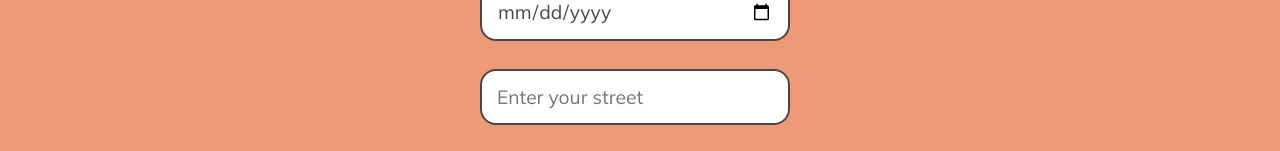
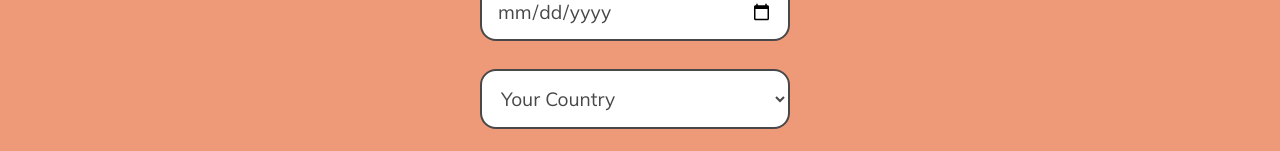
Before and after one commit to akatimer/eCommerceApplication, a React (Vite) app: page /reg in a window 1280 px wide. Shown: the part 714-865 px from the top of the page. Built offline with nearby package versions, Linux system fonts and the light colour scheme.

Commit message:
feat: add select country

```diff
--- /dev/null
+++ b/src/components/CountrySelect/CountrySelect.css
@@ -0,0 +1,10 @@
+.select {
+  padding: 15px;
+  margin-top: 28px;
+  font-size: 1.2rem;
+  width: 100%;
+  border: solid 2px #48484a;
+  border-radius: 16px;
+  color: #48484a;
+  background-color: #ffffff;
+}
--- /dev/null
+++ b/src/components/CountrySelect/CountrySelect.tsx
@@ -0,0 +1,21 @@
+import './CountrySelect.css';
+import React, { useState, ChangeEvent } from 'react';
+
+const CountrySelect: React.FC = () => {
+  const [selectedCountry, setSelectedCountry] = useState('');
+
+  const handleCountryChange = (event: ChangeEvent<HTMLSelectElement>): void => {
+    const country = event.target.value;
+    setSelectedCountry(country);
+  };
+
+  return (
+    <select className="select" value={selectedCountry} onChange={handleCountryChange}>
+      <option value="">Your Country</option>
+      <option value="USA">USA</option>
+      <option value="CA">CANADA</option>
+    </select>
+  );
+};
+
+export default CountrySelect;
--- a/src/components/Registration/Registration.tsx
+++ b/src/components/Registration/Registration.tsx
@@ -8,6 +8,7 @@ import LastNameInput from '../LastNameInput/LastNameInput';
 import DateInput from '../DateInput/DateInput';
 import StreetInput from '../StreetInput/StreetImput';
 import CityInput from '../SityInput/SityInput';
+import CountrySelect from '../CountrySelect/CountrySelect';
 
 const Registration: React.FC = () => {
   return (
@@ -18,6 +19,7 @@ const Registration: React.FC = () => {
           <NameInput />
           <LastNameInput />
           <DateInput />
+          <CountrySelect />
           <StreetInput />
           <CityInput />
           <EmailInput />
```
